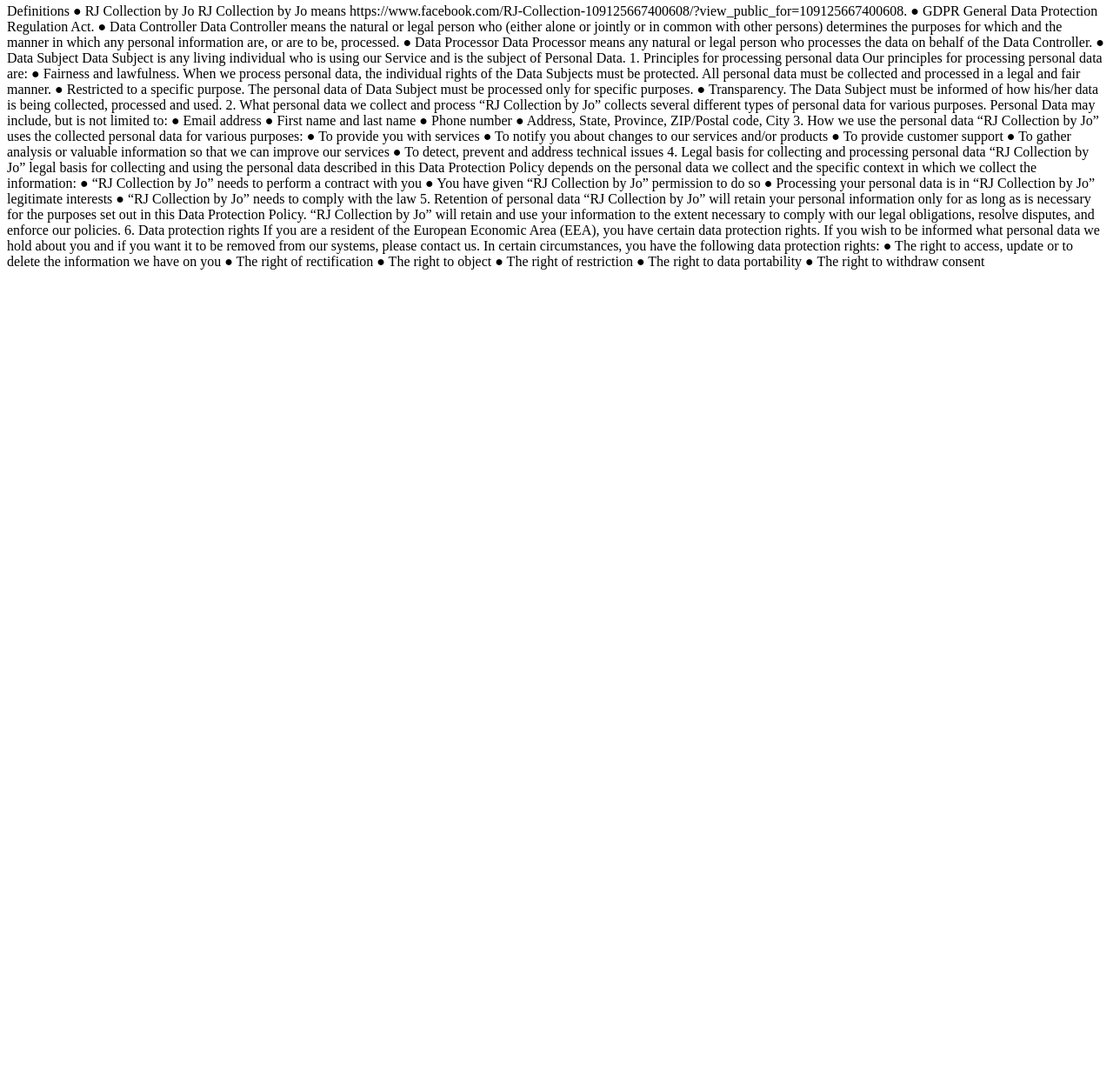
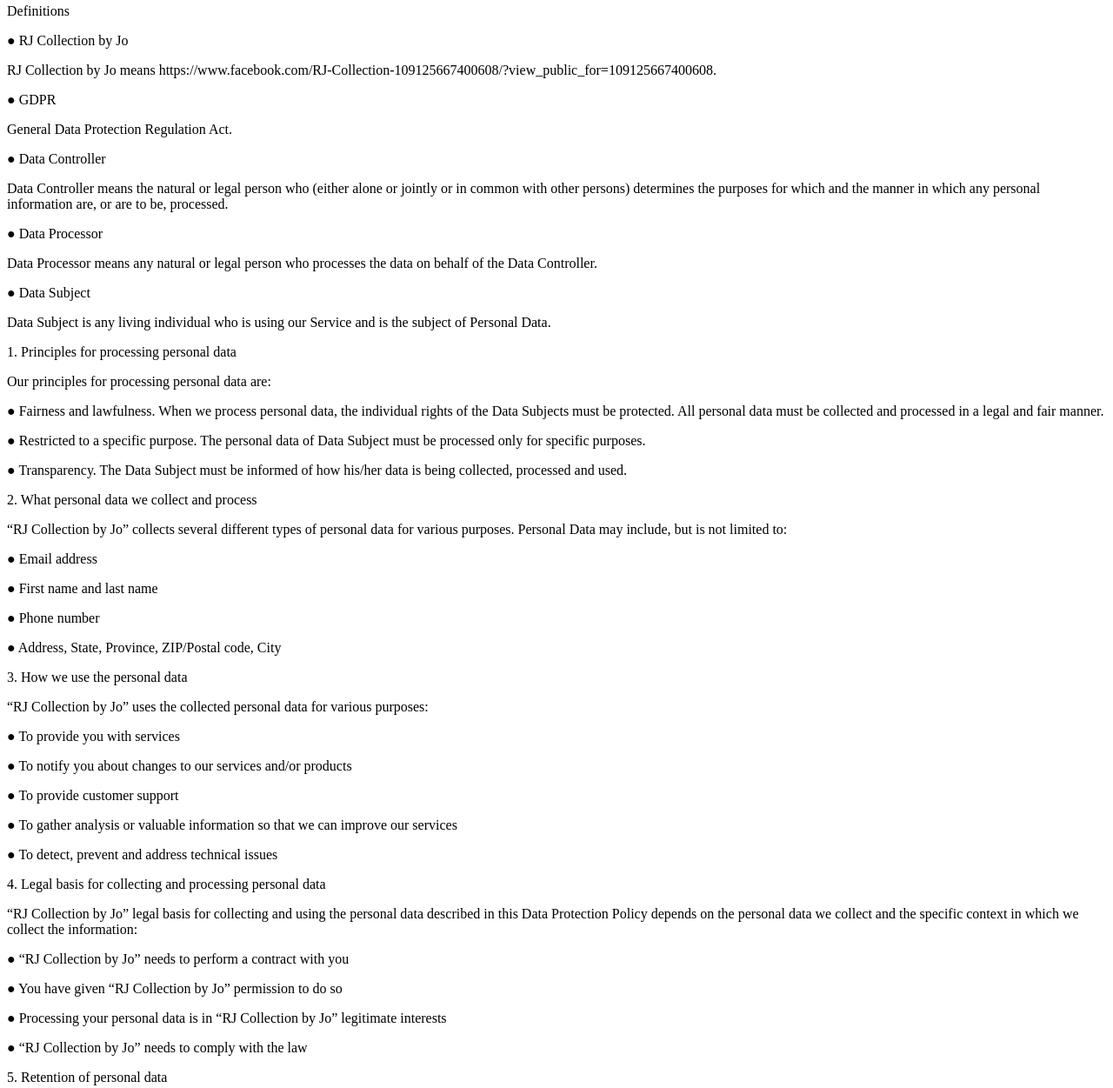
Before and after one commit to RJ-Collection-by-Jo/RJ-Collection-by-Jo.github.io, a plain HTML site: page index.html in a window 1280 px wide. Shown: the part 110-1361 px from the top of the page at 87% size. Before the commit the page ends 800 px from the top, so only its background shows below. Drawn offline with Linux system fonts and the light colour scheme.

Commit message:
big change1

```diff
--- a/index.html
+++ b/index.html
@@ -6,77 +6,77 @@
 
 <p>Last updated: May 01, 2020</p>
 
-<p>Definitions
+<p>Definitions</p>
 
-●	RJ Collection by Jo
-RJ Collection by Jo means https://www.facebook.com/RJ-Collection-109125667400608/?view_public_for=109125667400608.
+<p>●	RJ Collection by Jo </p>
+<p>RJ Collection by Jo means https://www.facebook.com/RJ-Collection-109125667400608/?view_public_for=109125667400608.</p>
 
-●	GDPR
-General Data Protection Regulation Act.
+<p>●	GDPR</p>
+<p>General Data Protection Regulation Act.</p>
 
-●	Data Controller
-Data Controller means the natural or legal person who (either alone or jointly or in common with other persons) determines the purposes for which and the manner in which any personal information are, or are to be, processed.
+<p>●	Data Controller</p>
+<p>Data Controller means the natural or legal person who (either alone or jointly or in common with other persons) determines the purposes for which and the manner in which any personal information are, or are to be, processed.</p>
 
-●	Data Processor
-Data Processor means any natural or legal person who processes the data on behalf of the Data Controller.
+<p>●	Data Processor</p>
+<p>Data Processor means any natural or legal person who processes the data on behalf of the Data Controller.</p>
 
-●	Data Subject
-Data Subject is any living individual who is using our Service and is the subject of Personal Data.
+<p>●	Data Subject</p>
+<p>Data Subject is any living individual who is using our Service and is the subject of Personal Data.</p>
 
-1. Principles for processing personal data
-Our principles for processing personal data are:
+<p>1. Principles for processing personal data</p>
+<p>Our principles for processing personal data are:</p>
 
-●	Fairness and lawfulness. When we process personal data, the individual rights of the Data Subjects must be protected. All personal data must be collected and processed in a legal and fair manner.
+<p>●	Fairness and lawfulness. When we process personal data, the individual rights of the Data Subjects must be protected. All personal data must be collected and processed in a legal and fair manner.</p>
 
-●	Restricted to a specific purpose. The personal data of Data Subject must be processed only for specific purposes.
+<p>●	Restricted to a specific purpose. The personal data of Data Subject must be processed only for specific purposes.</p>
 
-●	Transparency. The Data Subject must be informed of how his/her data is being collected, processed and used.
+<p>●	Transparency. The Data Subject must be informed of how his/her data is being collected, processed and used.</p>
 
-2. What personal data we collect and process
-“RJ Collection by Jo” collects several different types of personal data for various purposes. Personal Data may include, but is not limited to:
+<p>2. What personal data we collect and process</p>
+<p>“RJ Collection by Jo” collects several different types of personal data for various purposes. Personal Data may include, but is not limited to:</p>
 
-●	Email address
-●	First name and last name
-●	Phone number
-●	Address, State, Province, ZIP/Postal code, City
+<p>●	Email address</p>
+<p>●	First name and last name</p>
+<p>●	Phone number</p>
+<p>●	Address, State, Province, ZIP/Postal code, City</p>
 
-3. How we use the personal data
+<p>3. How we use the personal data</p>
 
-“RJ Collection by Jo” uses the collected personal data for various purposes:
+<p>“RJ Collection by Jo” uses the collected personal data for various purposes:</p>
 
-●	To provide you with services
-●	To notify you about changes to our services and/or products
-●	To provide customer support
-●	To gather analysis or valuable information so that we can improve our services
-●	To detect, prevent and address technical issues
+<p>●	To provide you with services</p>
+<p>●	To notify you about changes to our services and/or products</p>
+<p>●	To provide customer support</p>
+<p>●	To gather analysis or valuable information so that we can improve our services</p>
+<p>●	To detect, prevent and address technical issues</p>
 
-4. Legal basis for collecting and processing personal data
+<p>4. Legal basis for collecting and processing personal data</p>
 
-“RJ Collection by Jo” legal basis for collecting and using the personal data described in this Data Protection Policy depends on the personal data we collect and the specific context in which we collect the information:
+<p>“RJ Collection by Jo” legal basis for collecting and using the personal data described in this Data Protection Policy depends on the personal data we collect and the specific context in which we collect the information:</p>
 
-●	“RJ Collection by Jo” needs to perform a contract with you
-●	You have given “RJ Collection by Jo” permission to do so
-●	Processing your personal data is in “RJ Collection by Jo” legitimate interests
-●	“RJ Collection by Jo” needs to comply with the law
+<p>●	“RJ Collection by Jo” needs to perform a contract with you</p>
+<p>●	You have given “RJ Collection by Jo” permission to do so</p>
+<p>●	Processing your personal data is in “RJ Collection by Jo” legitimate interests</p>
+<p>●	“RJ Collection by Jo” needs to comply with the law</p>
 
-5. Retention of personal data
+<p>5. Retention of personal data</p>
 
-“RJ Collection by Jo” will retain your personal information only for as long as is necessary for the purposes set out in this Data Protection Policy.
+<p>“RJ Collection by Jo” will retain your personal information only for as long as is necessary for the purposes set out in this Data Protection Policy.</p>
 
-“RJ Collection by Jo” will retain and use your information to the extent necessary to comply with our legal obligations, resolve disputes, and enforce our policies.
+<p>“RJ Collection by Jo” will retain and use your information to the extent necessary to comply with our legal obligations, resolve disputes, and enforce our policies.</p>
 
-6. Data protection rights
+<p>6. Data protection rights</p>
 
-If you are a resident of the European Economic Area (EEA), you have certain data protection rights. If you wish to be informed what personal data we hold about you and if you want it to be removed from our systems, please contact us.
+<p>If you are a resident of the European Economic Area (EEA), you have certain data protection rights. If you wish to be informed what personal data we hold about you and if you want it to be removed from our systems, please contact us.</p>
 
-In certain circumstances, you have the following data protection rights:
+<p>In certain circumstances, you have the following data protection rights:</p>
 
-●	The right to access, update or to delete the information we have on you
-●	The right of rectification
-●	The right to object
-●	The right of restriction
-●	The right to data portability
-●	The right to withdraw consent</p>
+<p>●	The right to access, update or to delete the information we have on you</p>
+<p>●	The right of rectification</p>
+<p>●	The right to object</p>
+<p>●	The right of restriction</p>
+<p>●	The right to data portability</p>
+<p>●	The right to withdraw consent</p>
 
 
 
```
